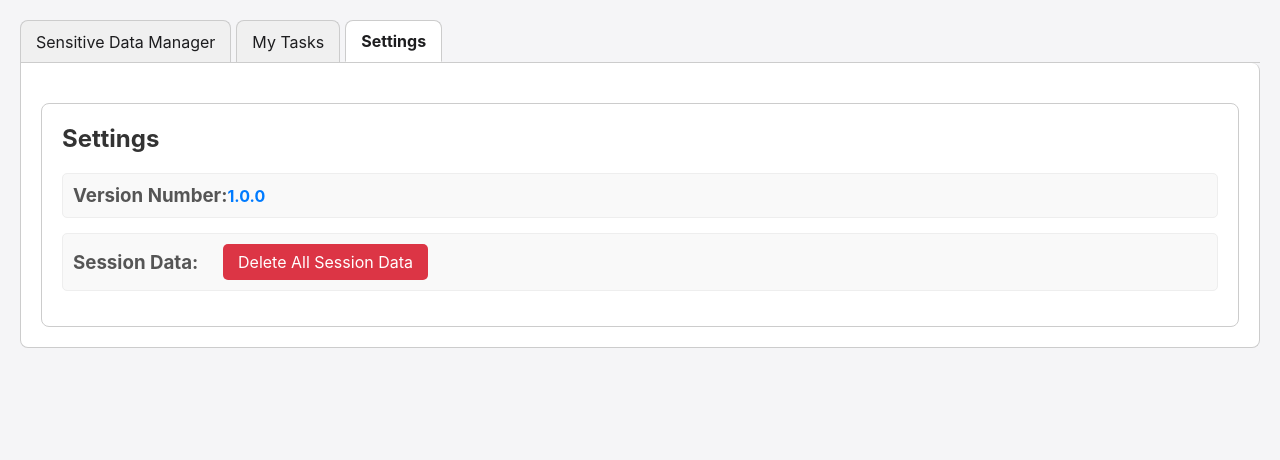
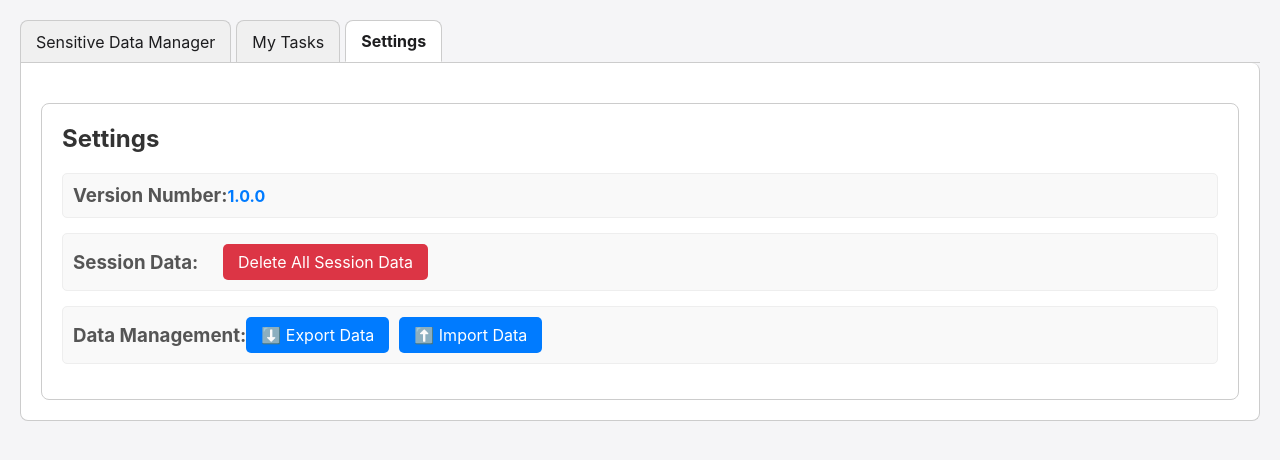
Before and after one commit to takearest21/AngularTodoList, an Angular app: page /settings in a window 1280 px wide. Both pictures are taken after a click on the button "Settings". Shown: the top 460 px of the page. Built offline with nearby package versions, Linux system fonts and the light colour scheme.

Commit message:
added export and import data feature

```diff
--- a/src/app/sensitive-data/sensitive-data.component.scss
+++ b/src/app/sensitive-data/sensitive-data.component.scss
@@ -27,6 +27,27 @@
       border-radius: 4px;
       min-width: 150px;
     }
+
+    button {
+      padding: 10px 15px;
+      background-color: #007bff;
+      color: white;
+      border: none;
+      border-radius: 4px;
+      cursor: pointer;
+      transition: background-color 0.2s;
+
+      &:hover {
+        background-color: #0056b3;
+      }
+    }
+  }
+
+  .data-actions {
+    display: flex;
+    gap: 10px;
+    margin-bottom: 20px;
+    justify-content: center;
 
     button {
       padding: 10px 15px;
--- a/src/app/settings/settings.html
+++ b/src/app/settings/settings.html
@@ -10,4 +10,13 @@
     <h3>Session Data:</h3>
     <button (click)="clearSessionData()">Delete All Session Data</button>
   </div>
+
+  <div class="setting-item">
+    <h3>Data Management:</h3>
+    <div class="data-actions">
+      <button (click)="exportData()">⬇️ Export Data</button>
+      <input type="file" (change)="importData($event)" accept=".json" style="display: none;" #fileInput />
+      <button (click)="fileInput.click()">⬆️ Import Data</button>
+    </div>
+  </div>
 </div>
--- a/src/app/settings/settings.scss
+++ b/src/app/settings/settings.scss
@@ -46,3 +46,22 @@
 .setting-item button:hover {
   background-color: #c82333;
 }
+
+.data-actions {
+  display: flex;
+  gap: 10px; /* Space between buttons */
+}
+
+.data-actions button {
+  background-color: #007bff; /* A more neutral blue */
+  color: white;
+  border: none;
+  padding: 8px 15px;
+  border-radius: 5px;
+  cursor: pointer;
+  transition: background-color 0.3s ease;
+}
+
+.data-actions button:hover {
+  background-color: #0056b3; /* Darker blue on hover */
+}
--- a/src/app/settings/settings.ts
+++ b/src/app/settings/settings.ts
@@ -1,18 +1,104 @@
-import { Component } from '@angular/core';
+import { Component, OnInit } from '@angular/core';
 import { CommonModule } from '@angular/common';
 import { SessionStorageService } from '../../api-services/session-storage.service';
+import { FormsModule } from '@angular/forms';
+
+interface SensitiveDataItem {
+  id: string;
+  title: string;
+  username: string;
+  password: string;
+  showUsername: boolean;
+  showPassword: boolean;
+  isEditing: boolean;
+}
 
 @Component({
   selector: 'app-settings',
   standalone: true,
-  imports: [CommonModule],
+  imports: [CommonModule, FormsModule],
   templateUrl: './settings.html',
   styleUrl: './settings.scss'
 })
-export class Settings {
+export class Settings implements OnInit {
   version: string = '1.0.0';
+  sensitiveDataList: SensitiveDataItem[] = [];
 
   constructor(private sessionStorageService: SessionStorageService) {}
+
+  ngOnInit(): void {
+    this.loadSensitiveData();
+  }
+
+  loadSensitiveData(): void {
+    const data = this.sessionStorageService.getItem('sensitiveData');
+    if (data) {
+      this.sensitiveDataList = JSON.parse(data).map((item: SensitiveDataItem) => ({
+        ...item,
+        showUsername: true,
+        showPassword: false,
+        isEditing: false
+      }));
+    }
+  }
+
+  exportData(): void {
+    const dataToExport = JSON.stringify(this.sensitiveDataList);
+    const encodedData = btoa(dataToExport); // Simple Base64 encoding
+
+    const blob = new Blob([encodedData], { type: 'application/json' });
+    const url = URL.createObjectURL(blob);
+    const a = document.createElement('a');
+    a.href = url;
+    a.download = 'sensitive_data.json';
+    document.body.appendChild(a);
+    a.click();
+    document.body.removeChild(a);
+    URL.revokeObjectURL(url);
+  }
+
+  importData(event: Event): void {
+    const input = event.target as HTMLInputElement;
+    if (!input.files || input.files.length === 0) {
+      return;
+    }
+
+    const file = input.files[0];
+    const reader = new FileReader();
+
+    reader.onload = (e: ProgressEvent<FileReader>) => {
+      try {
+        const encodedData = e.target?.result as string;
+        const decodedData = atob(encodedData); // Simple Base64 decoding
+        const importedList: SensitiveDataItem[] = JSON.parse(decodedData);
+
+        // Basic validation for imported data structure
+        if (Array.isArray(importedList) && importedList.every(item =>
+          item.id && item.title && item.username && item.password
+        )) {
+          this.sensitiveDataList = importedList.map(item => ({
+            ...item,
+            showUsername: true,
+            showPassword: false,
+            isEditing: false
+          }));
+          this.saveSensitiveData();
+          alert('Sensitive data imported successfully!');
+        } else {
+          alert('Invalid file format. Please upload a valid sensitive data JSON file.');
+        }
+      } catch (error) {
+        console.error('Error importing data:', error);
+        alert('Failed to import data. Please ensure the file is valid.');
+      }
+    };
+
+    reader.readAsText(file);
+  }
+
+  saveSensitiveData(): void {
+    this.sessionStorageService.setItem('sensitiveData', JSON.stringify(this.sensitiveDataList));
+  }
 
   clearSessionData(): void {
     this.sessionStorageService.clearSession();
```
